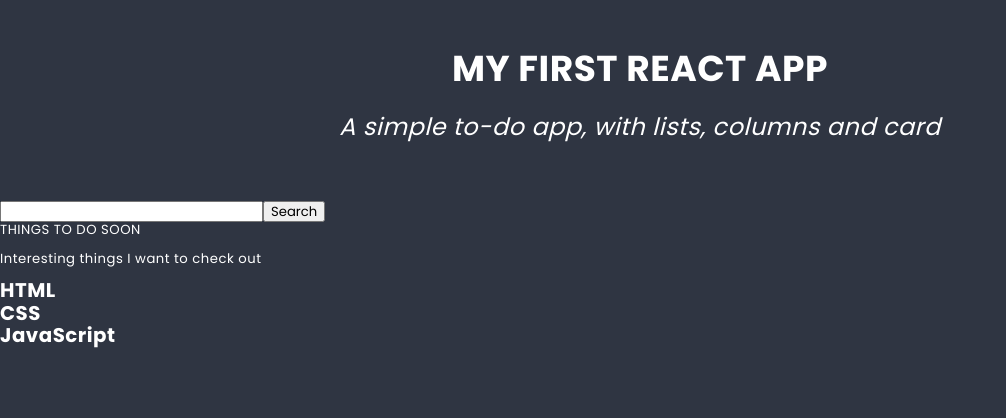
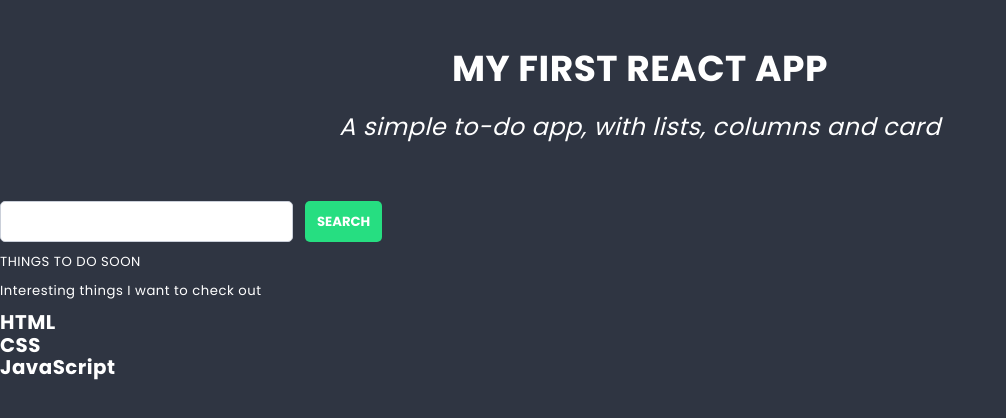
Before and after one commit to iMdPd/reactToDoApp, a JavaScript app: page / in a window 1280 px wide. Shown: the top 418 px of the page, without its empty margins (0-1006 px from the left). Built offline with nearby package versions, Linux system fonts and the light colour scheme.

Commit message:
Add SearchForm styles

```diff
--- a/src/components/SearchForm/SearchForm.js
+++ b/src/components/SearchForm/SearchForm.js
@@ -1,8 +1,10 @@
+import styles from "./SearchForm.module.scss";
+
 const SearchForm = () => {
   return (
-    <form>
-      <input type="text" />
-      <button>Search</button>
+    <form className={styles.form}>
+      <input type="text" className={styles.input} />
+      <button className={styles.button}>Search</button>
     </form>
   );
 };
--- /dev/null
+++ b/src/components/SearchForm/SearchForm.module.scss
@@ -0,0 +1,51 @@
+@import "../../styles/settings.scss";
+
+.searchForm {
+  display: flex;
+  justify-content: center;
+}
+
+.input {
+  min-width: 200px;
+  background: $color-light;
+  border: 1px solid lighten($color-dark, 60%);
+  padding: $base-size ($base-size * 1.5);
+  margin: 0 0 $base-size 0;
+  font-family: $font-text;
+  border-radius: $radius;
+}
+
+.button {
+  background: $color-success;
+  border: 0;
+  color: $color-light;
+  text-align: center;
+  line-height: 1.3;
+  padding: $base-size;
+  margin: 0 $base-size $base-size $base-size;
+  border-radius: $radius;
+  cursor: pointer;
+  font-weight: 700;
+  text-transform: uppercase;
+  transition: $transition;
+
+  &:hover {
+    background: darken($color-success, 5%);
+  }
+
+  &.danger {
+    background: $color-warning;
+
+    &:hover {
+      background: darken($color-warning, 5%);
+    }
+  }
+
+  &.transparent {
+    background: transparent;
+
+    &:hover {
+      color: darken($color-light, 20%);
+    }
+  }
+}
```
